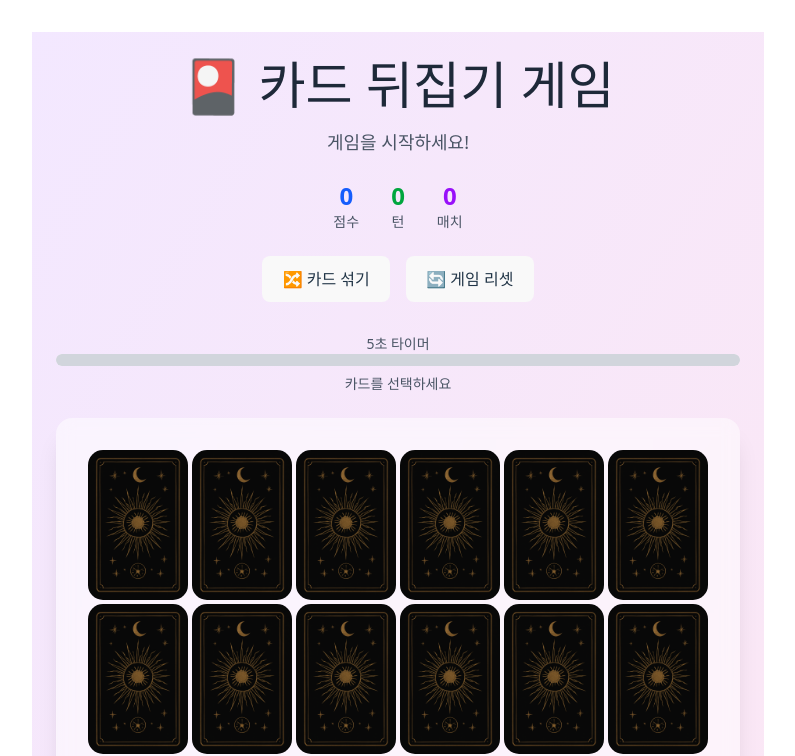
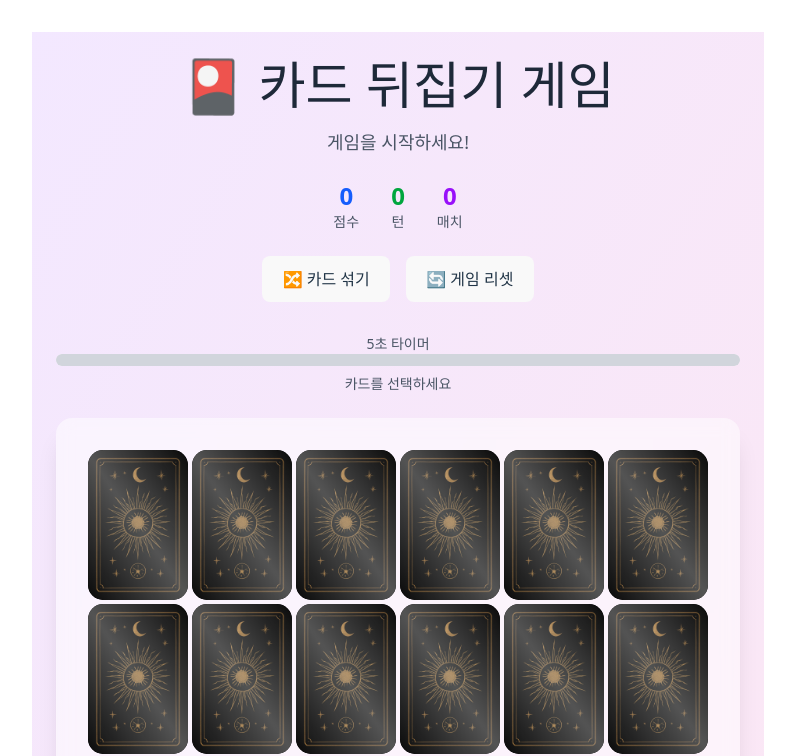
Before and after one commit to bangdler/flip-card-game, a React (Vite) app: page / in a window 1280 px wide. Shown: the top 756 px of the page, without its empty margins (242-1037 px from the left). Built offline with nearby package versions, Linux system fonts and the light colour scheme.

Commit message:
refactor: 카드 광택 효과

```diff
--- a/src/components/TiltedCard.tsx
+++ b/src/components/TiltedCard.tsx
@@ -1,6 +1,12 @@
 import type { SpringOptions } from "motion/react";
 import React, { useEffect, useRef } from "react";
-import { motion, useMotionValue, useSpring } from "motion/react";
+import {
+  motion,
+  useMotionValue,
+  useSpring,
+  useTransform,
+  useMotionTemplate,
+} from "motion/react";
 
 interface TiltedCardProps {
   frontImageSrc: React.ComponentProps<"img">["src"];
@@ -56,6 +62,29 @@ export default function TiltedCard({
 
   // 틸트와 플립을 결합한 rotateY 값
   const combinedRotateY = useSpring(defaultFlipRotation, springValues);
+
+  // 광택 효과를 위한 motion values
+  const diagonalMovement = useTransform<number, number>(
+    [rotateX, rotateY],
+    ([newRotateX, newRotateY]) => {
+      const position: number = newRotateX + newRotateY;
+      return position;
+    }
+  );
+
+  const sheenPosition = useTransform(diagonalMovement, [-14, 14], [-100, 200]);
+
+  const sheenOpacity = useTransform(
+    sheenPosition,
+    [-100, 50, 200],
+    [0, 0.3, 0]
+  );
+
+  const sheenGradient = useMotionTemplate`linear-gradient(
+    55deg,
+    transparent,
+    rgba(255 255 255 / ${sheenOpacity}) ${sheenPosition}%,
+    transparent)`;
 
   // 카드 플립 토글 함수
   const handleCardClick = (e: React.MouseEvent<HTMLElement>) => {
@@ -174,6 +203,15 @@ export default function TiltedCard({
               height: imageHeight,
             }}
           />
+
+          {/* 글래스 레이어 */}
+          <motion.div
+            className="absolute top-0 left-0 w-full h-full rounded-[15px] pointer-events-none"
+            style={{
+              backdropFilter: "brightness(120%)",
+              background: sheenGradient,
+            }}
+          />
         </motion.div>
 
         {/* 카드 뒷면 */}
@@ -194,6 +232,15 @@ export default function TiltedCard({
               height: imageHeight,
             }}
           />
+
+          {/* 글래스 레이어 */}
+          <motion.div
+            className="absolute top-0 left-0 w-full h-full rounded-[15px] pointer-events-none"
+            style={{
+              backdropFilter: "brightness(120%)",
+              background: sheenGradient,
+            }}
+          />
         </motion.div>
       </motion.div>
     </figure>
```
